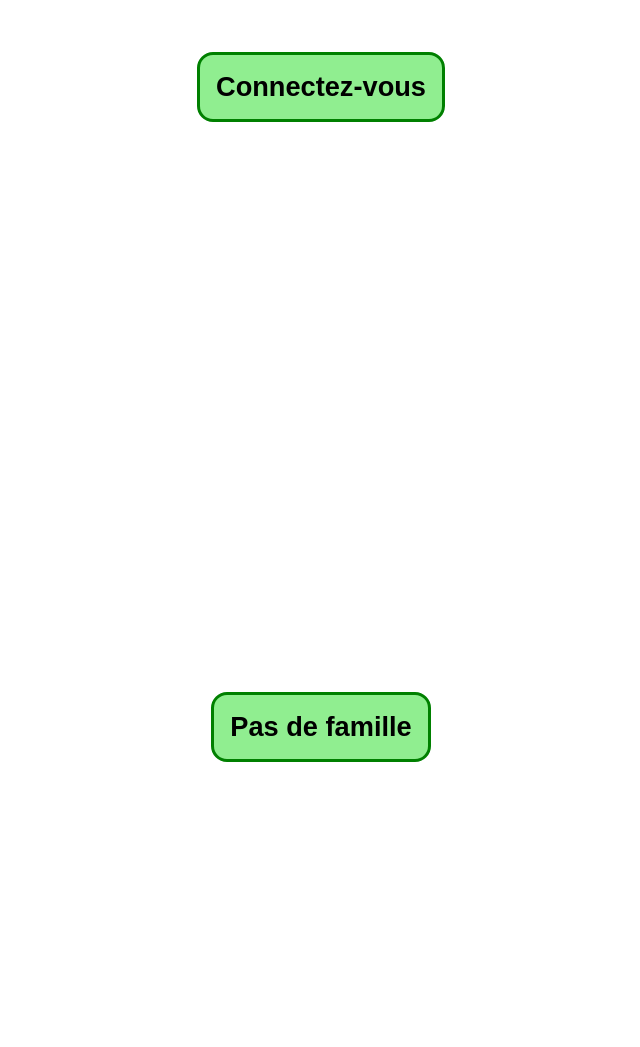
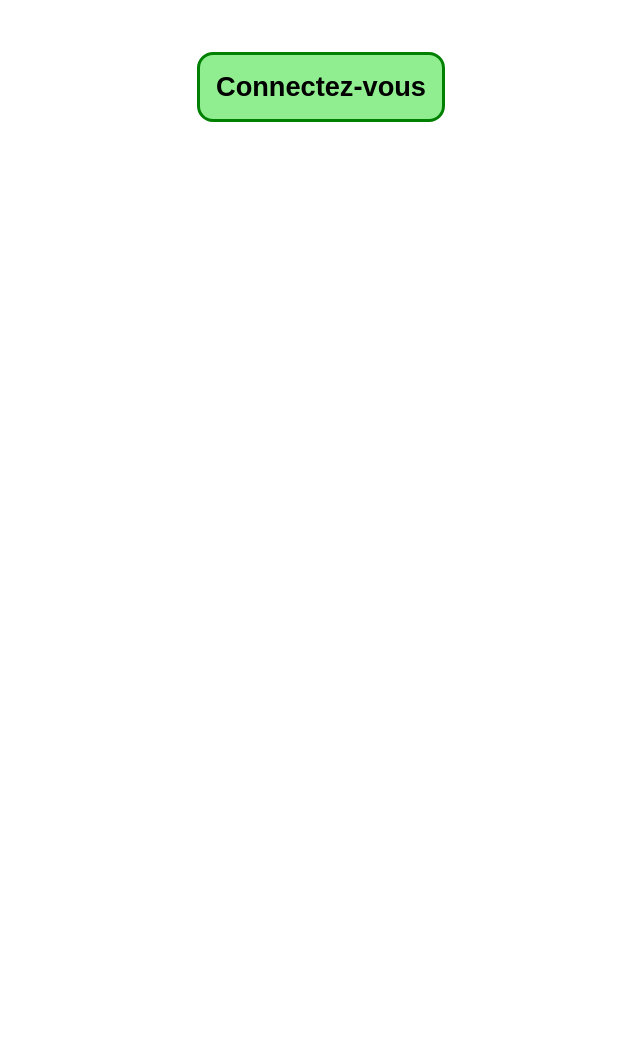
Before and after one commit to Foste380/ListeDeNoelCommun, a plain HTML site: page index.html in a window 1280 px wide. Shown: the part 332-1379 px from the top of the page, without its empty margins (319-959 px from the left). After the commit the page ends 800 px from the top, so only its background shows below. Drawn offline with Linux system fonts and the light colour scheme.

Commit message:
[fix] no family message show on unlog screen

```diff
--- a/index.html
+++ b/index.html
@@ -54,7 +54,7 @@
             <h3>Connectez-vous</h3>
         </a>
     </main>
-    <main class="Loged info" id="NoFamMess">
+    <main class="info Loged Hide" id="NoFamMess">
         <div class="block EmptyPage">
             <h3>Pas de famille</h3>
         </div>
--- a/script.js
+++ b/script.js
@@ -70,7 +70,7 @@ document.addEventListener("DOMContentLoaded", () => {
         }
     }
     if (Family) {
-        if (FamSet) {
+        if (FamSet && IsLog) {
             Family.textContent = FamilyName;
             if (MaListe) {
                 MaListe.classList.toggle("Hide", false);
@@ -95,7 +95,7 @@ document.addEventListener("DOMContentLoaded", () => {
                 SearchBar.classList.toggle("Hide", true);
             }
             if (NoFamMess) {
-                NoFamMess.classList.toggle("Hide", false);
+                NoFamMess.classList.toggle("Hide", !IsLog);
             }
         }
 
--- a/style.css
+++ b/style.css
@@ -210,7 +210,7 @@ a {
 
 .Flex {
     display: flex;
-    align-items: center;
+    align-items: centerF;
 }
 
 .Boolean {
```
